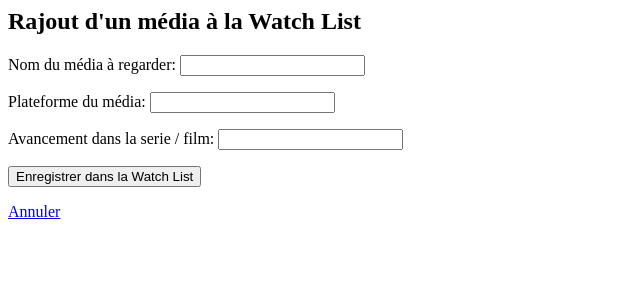
After one commit to CamilleMMi/PythonApi, a Flask app: page /addWatchList in a window 1280 px wide. The commit adds this page. Shown: the top 300 px of the page, without its empty margins (0-640 px from the left). Run offline with Flask 3, Linux system fonts and the light colour scheme.

Commit message:
adding an active property on the watching_list table, refactoring of the .py file and addition of the template for the addWatchList route + a few improvement on the other template

```diff
--- a/PythonApi/app.py
+++ b/PythonApi/app.py
@@ -11,7 +11,6 @@ import sqlite3
 import secrets
 
 app = Flask(__name__)
-
 app.secret_key = secrets.token_hex(16)
 
 #flash pour les messages
@@ -23,6 +22,11 @@ if not Path('db.sqlite').exists():
     db = get_db()
     sql = Path('db.sql').read_text()
     db.executescript(sql)
+
+def checkSession():
+    if 'username' not in session:
+        return None
+    return session['username']
 
 @app.route('/login', methods=['POST', 'GET'])
 def login():
@@ -41,6 +45,22 @@ def login():
             error = 'Invalid username/password'
     return render_template('login.html', error=error)
 
+def valid_login(username, password):
+    conn = get_db()
+    result = conn.execute('SELECT password FROM users WHERE username = ?', [username])
+    row = result.fetchone()
+    conn.close()
+    if row is not None and row[0] == password:
+        return True
+    else:
+        return False
+
+@app.route('/logout')
+def logout():
+    # remove the username from the session if it's there
+    session.pop('username', None)
+    return redirect(url_for('index'))
+
 @app.route('/register', methods=['POST', 'GET'])
 def register():
     error = None
@@ -55,16 +75,6 @@ def register():
     # was GET or the registration failed
     return render_template('register.html', error=error)
 
-def valid_login(username, password):
-    conn = get_db()
-    result = conn.execute('SELECT password FROM users WHERE username = ?', [username])
-    row = result.fetchone()
-    conn.close()
-    if row is not None and row[0] == password:
-        return True
-    else:
-        return False
-
 def register_user(username, password, email):
     conn = get_db()
     try:
@@ -78,11 +88,6 @@ def register_user(username, password, email):
         conn.close()
         return False
 
-def checkSession():
-    if 'username' not in session:
-        return None
-    return session['username']
-
 @app.route('/')
 def index():
     username = checkSession()
@@ -90,11 +95,6 @@ def index():
         return redirect(url_for('login'))
     return render_template('index.html', username=username)
 
-@app.route('/logout')
-def logout():
-    # remove the username from the session if it's there
-    session.pop('username', None)
-    return redirect(url_for('index'))
-
-with app.test_request_context():
-    print(url_for('index'))
+@app.route('/addWatchList')
+def addWatchList():
+    return render_template('addWatchList.html')
--- a/PythonApi/db.sql
+++ b/PythonApi/db.sql
@@ -16,6 +16,7 @@ CREATE TABLE watching_list (
     viewing_name VARCHAR(255) NOT NULL,
     platform VARCHAR(255) NOT NULL,
     advancement VARCHAR(255) NOT NULL,
+    active BOOLEAN NOT NULL DEFAULT TRUE,
     user_id INT NOT NULL,
     FOREIGN KEY (user_id) REFERENCES users(id)
 );
--- /dev/null
+++ b/PythonApi/templates/addWatchList.html
@@ -0,0 +1,21 @@
+{% block content %}
+<h2>Rajout d'un média à la Watch List</h2>
+<form method="post" action="{{ url_for('addWatchList') }}">
+    <p>
+        <label for="viewing_name">Nom du média à regarder:</label>
+        <input type="text" name="viewing_name" id="viewing_name" required>
+    </p>
+    <p>
+        <label for="platform">Plateforme du média:</label>
+        <input type="text" name="platform" id="platform" required>
+    </p>
+    <p>
+        <label for="advancement">Avancement dans la serie / film:</label>
+        <input type="text" name="advancement" id="advancement" required>
+    </p>
+    <p>
+        <input type="submit" value="Enregistrer dans la Watch List">
+    </p>
+</form>
+<a href="{{ url_for('index') }}">Annuler</a>
+{% endblock %}
--- a/PythonApi/templates/index.html
+++ b/PythonApi/templates/index.html
@@ -1,8 +1,5 @@
 {% block content %}
-{% if username %}
 <h2>Bienvenue, {{ username }} !</h2>
-{% else %}
-<p>Veuillez vous connecter pour accéder à cette page.</p>
-{% endif %}
+<button><a href="{{ url_for('addWatchList') }}">Rajout d'un média a regarder</a></button>
 <a href="{{ url_for('logout') }}">Se déconnecter</a>
 {% endblock %}
--- a/PythonApi/templates/register.html
+++ b/PythonApi/templates/register.html
@@ -17,4 +17,5 @@
         <input type="submit" value="S'inscrire">
     </p>
 </form>
+<a href="{{ url_for('login') }}">Se connecter</a>
 {% endblock %}
```
